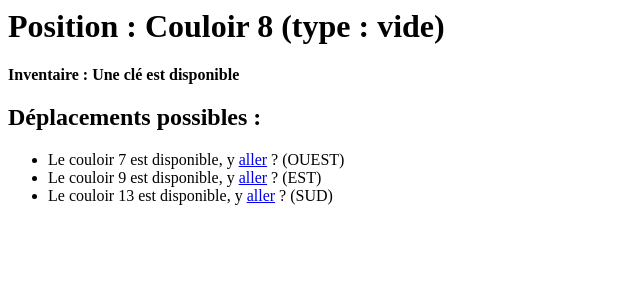
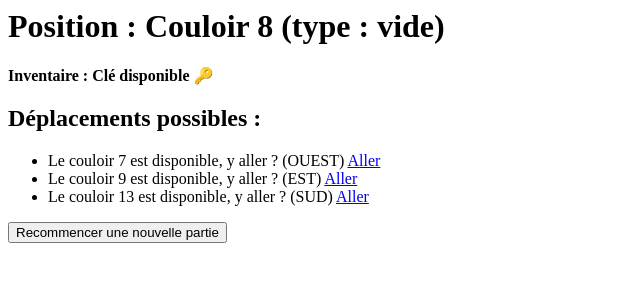
Before and after one commit to Lorenzo-000000/Labyrinthe, a PHP site: page /?position=8 in a window 1280 px wide. Shown: the top 300 px of the page, without its empty margins (0-640 px from the left). Run offline with PHP 8.4, Linux system fonts and the light colour scheme; the visitor is signed in with stand-in values (Sample User, id 1); data comes from the database, SQL or seed files in the repository.

Commit message:
ajt bouton recommencer fonctionnel

```diff
--- a/labyrinthe.php
+++ b/labyrinthe.php
@@ -3,27 +3,40 @@ session_start();
 
 $db = new SQLite3("labyrinthe.db");
 
+// Initialisation de l'inventaire
+
 if (!isset($_SESSION["cle"])) {
-    $_SESSION["cle"] = false;
+    $_SESSION["cle"] = false; // Pas de clé au début
 }
+
+
+// Récupérer la position actuelle
 
 if (isset($_GET["position"])) {
     $position = (int)$_GET["position"];
-    if (isset($_GET["grid_opened"])) {
-        $_SESSION["cle"] = false; // initialiser clé a 0
+	if (isset($_GET["grille_ouverte"])) {
+        $_SESSION["cle"] = false; // consommation de la clé si grille ouverte
     }
 } else {
+    // Requête SQL : récupérer la case de départ
     $req = $db->query("SELECT id FROM couloir WHERE type = 'depart' LIMIT 1");
     $row = $req->fetchArray(SQLITE3_ASSOC);
     $position = $row["id"];
 }
 
+
+// Récupérer le type de la case actuelle
+
 $info = $db->query("SELECT type FROM couloir WHERE id = $position")->fetchArray(SQLITE3_ASSOC);
 $type_actuel = $info["type"] ?? "inconnu";
 
+// Si on marche sur une clé, on l'ajoute à l'inventaire
 if ($type_actuel === "cle") {
     $_SESSION["cle"] = true;
 }
+
+
+// Fonctions utilitaires
 
 function normaliserDirection($dir) {
     $dir = trim($dir);
@@ -37,7 +50,9 @@ function directionFull($dir) {
     return $map[$dir] ?? "SECRET";
 }
 
-// DEPLACEMENT
+
+// Récupérer les couloirs accessibles depuis la position actuelle
+
 $sql = "
 SELECT
     CASE WHEN couloir1 = :position THEN couloir2 ELSE couloir1 END AS couloir_dispo,
@@ -51,11 +66,17 @@ $stmt = $db->prepare($sql);
 $stmt->bindValue(":position", $position, SQLITE3_INTEGER);
 $result = $stmt->execute();
 
+
+// Affichage
+
 echo "<h1>Position : Couloir $position (type : $type_actuel)</h1>";
 
+// Inventaire
 echo $_SESSION["cle"]
-    ? "<p><b>Inventaire : Une clé est disponible </b></p>"
+    ? "<p><b>Inventaire : Clé disponible 🔑</b></p>"
     : "<p><b>Inventaire : aucune clé</b></p>";
+
+// Déplacements possibles
 
 echo "<h2>Déplacements possibles :</h2><ul>";
 
@@ -68,23 +89,39 @@ while ($row = $result->fetchArray(SQLITE3_ASSOC)) {
 
     //  Passage bloqué si grille et pas de clé
     if ($type_passage === "grille" && $_SESSION["cle"] === false) {
-        echo "<li>Le couloir $couloir_dispo est bloqué 🔒 (grille, pas de clé)</li>";
+        echo "<li>Le couloir $couloir_dispo est bloqué  (grille, pas de clé)</li>";
         continue;
     }
 
     //  Passage grille avec clé → consommation de la clé
     if ($type_passage === "grille" && $_SESSION["cle"] === true) {
-        echo "<li>Le couloir $couloir_dispo est vérouillé, souhaites tu utilisé ta clé? <a href='?pos=$couloir_dispo&grid_opened=1'>oui</a> ? ($direction_text)
-
+        echo "<li>Le couloir $couloir_dispo est vérrouiller, veux tu utilisé ta clé? ($direction_text)
+                <a href='?position=$couloir_dispo&grille_ouverte=1'>Aller</a>
               </li>";
         continue;
     }
 
     //  Passage libre
-    echo "<li>Le couloir $couloir_dispo est disponible, y <a href='?pos=$couloir_dispo'>aller</a> ? ($direction_text)
+    echo "<li>Le couloir $couloir_dispo est disponible, y aller ? ($direction_text)
+            <a href='?position=$couloir_dispo'>Aller</a>
+          </li>";
 
-          </li>";
 }
 
 echo "</ul>";
-?>
+
+
+// Bouton recommencer
+
+echo "<form method='get' action=''>
+        <button type='submit' name='reset' value='1'>Recommencer une nouvelle partie</button>
+      </form>";
+
+
+// Gestion du reset
+
+if (isset($_GET['reset'])) {
+    session_destroy(); // supprime toutes les données de session
+    header("Location: ".$_SERVER['PHP_SELF']); // recharge la page pour une nouvelle partie
+    exit;
+}
```
